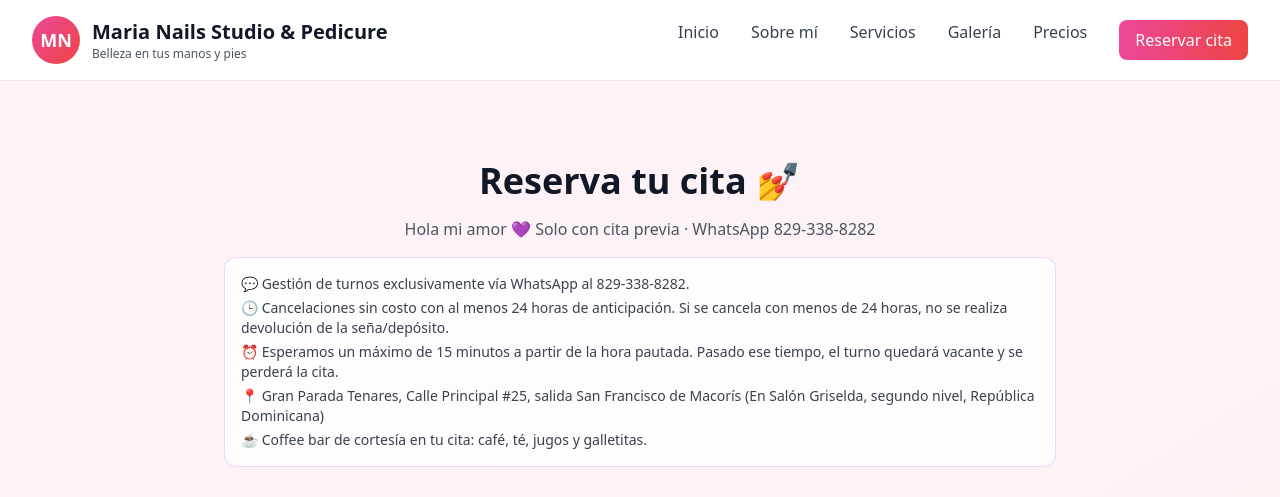
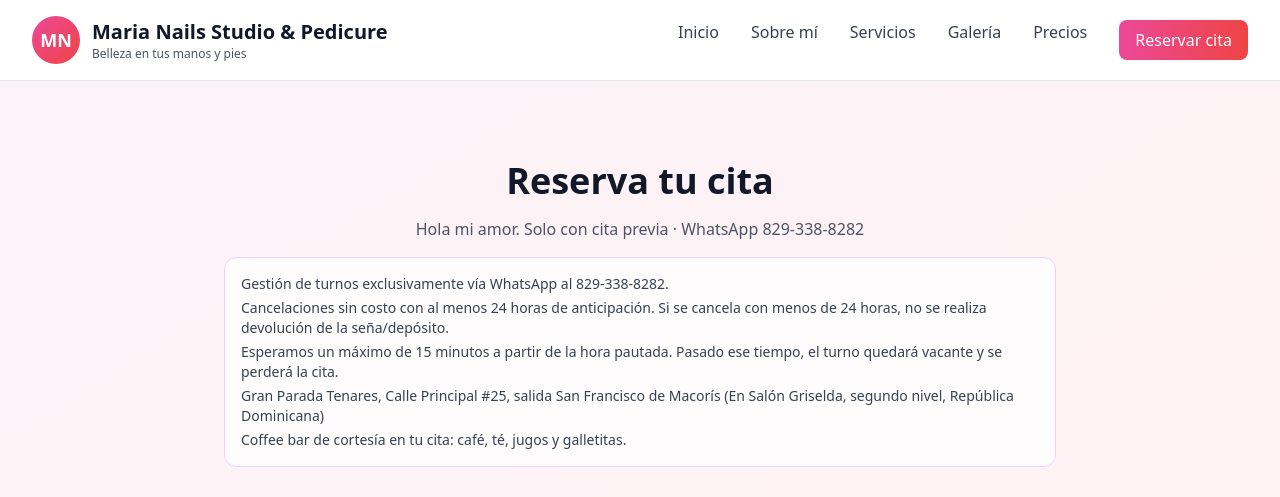
Before and after one commit to Juniorbp20/mariaNails2.0, a React (Vite) app: page /reserva in a window 1280 px wide. Shown: the top 497 px of the page. Built offline with nearby package versions, Linux system fonts and the light colour scheme; no server answers; the database is empty.

Commit message:
eliminar los emojis

```diff
--- a/src/components/Footer.tsx
+++ b/src/components/Footer.tsx
@@ -57,7 +57,7 @@ export default function Footer() {
             <h3 className="text-xl font-bold mb-4">{businessName}</h3>
             <p className="text-gray-400 text-sm">{footerDescription}</p>
             <p className="mt-3 text-xs text-purple-300">
-              ☕ Cortesía: {COURTESIES.join(' · ')}
+              Cortesía: {COURTESIES.join(' · ')}
             </p>
           </div>
 
--- a/src/components/GalleryImage.tsx
+++ b/src/components/GalleryImage.tsx
@@ -2,7 +2,7 @@
  * GalleryImage.tsx — Foto de trabajos con vista ampliada.
  *
  * Muestra la miniatura; al tocarla abre un modal a pantalla completa
- * (se cierra con ✕, clic fuera o tecla Escape).
+ * (se cierra con X, clic fuera o tecla Escape).
  */
 import { useCallback, useEffect, useState } from 'react';
 import { X } from 'lucide-react';
--- a/src/data/whatsappTemplates.ts
+++ b/src/data/whatsappTemplates.ts
@@ -38,7 +38,7 @@ export const WHATSAPP_TEMPLATES = {
 
   pagoTransferencia: `Hola María. Haré mi pago por transferencia Banreservas cuenta ${BUSINESS_INFO.bankAccount} a nombre de ${BUSINESS_INFO.bankHolder}. Te envío el comprobante. ¡Gracias!`,
 
-  direccion: `Estamos en ${BUSINESS_INFO.addressLine1} (${BUSINESS_INFO.addressLine2}). Te esperamos con cafecito, té, jugos y galletitas de cortesía ☕🍪💜`,
+  direccion: `Estamos en ${BUSINESS_INFO.addressLine1} (${BUSINESS_INFO.addressLine2}). Te esperamos con cafecito, té, jugos y galletitas de cortesía.`,
 };
 
 /** System prompt maestro: pégalo en ChatGPT/Claude/bots para clonar a la asistente. */
--- a/src/pages/About.tsx
+++ b/src/pages/About.tsx
@@ -85,9 +85,9 @@ export default function About() {
             <p className="text-gray-700">Dirección: {profile.address_line_1 || BUSINESS_INFO.addressLine1}</p>
             <p className="text-gray-700">{profile.address_line_2 || BUSINESS_INFO.addressLine2}</p>
             <p className="text-gray-700">Modalidad: {BUSINESS_INFO.modality}</p>
-            <p className="text-gray-700">☕ Cortesías: {COURTESIES.join(', ')}</p>
+            <p className="text-gray-700">Cortesías: {COURTESIES.join(', ')}</p>
             <p className="text-gray-700">
-              💳 {profile.payment_details || `Efectivo. Transferencia ${BUSINESS_INFO.bank} ${BUSINESS_INFO.bankAccount} (${BUSINESS_INFO.bankHolder})`}
+              {profile.payment_details || `Efectivo. Transferencia ${BUSINESS_INFO.bank} ${BUSINESS_INFO.bankAccount} (${BUSINESS_INFO.bankHolder})`}
             </p>
             {profile.maps_url && (
               <a
--- a/src/pages/Booking.tsx
+++ b/src/pages/Booking.tsx
@@ -157,18 +157,18 @@ export default function Booking() {
   return (
     <div className="min-h-screen bg-gradient-to-br from-pink-50 to-red-50 py-20">
       <div className="max-w-4xl mx-auto px-4 sm:px-6 lg:px-8">
-        <h1 className="text-4xl font-bold text-gray-900 mb-4 text-center">Reserva tu cita 💅</h1>
+        <h1 className="text-4xl font-bold text-gray-900 mb-4 text-center">Reserva tu cita</h1>
         <p className="text-center text-gray-600 mb-4">
-          Hola mi amor 💜 Solo con cita previa · WhatsApp {BUSINESS_INFO.phoneDisplay}
+          Hola mi amor. Solo con cita previa · WhatsApp {BUSINESS_INFO.phoneDisplay}
         </p>
         <div className="mb-8 rounded-xl border border-purple-200 bg-white/80 p-4 text-sm text-gray-700 space-y-1">
-          <p>💬 {POLICIES.bookingChannel}</p>
-          <p>🕒 {POLICIES.cancellation}</p>
-          <p>⏰ {POLICIES.punctuality}</p>
+          <p>{POLICIES.bookingChannel}</p>
+          <p>{POLICIES.cancellation}</p>
+          <p>{POLICIES.punctuality}</p>
           <p>
-            📍 {BUSINESS_INFO.addressLine1} ({BUSINESS_INFO.addressLine2})
+            {BUSINESS_INFO.addressLine1} ({BUSINESS_INFO.addressLine2})
           </p>
-          <p>☕ Coffee bar de cortesía en tu cita: café, té, jugos y galletitas.</p>
+          <p>Coffee bar de cortesía en tu cita: café, té, jugos y galletitas.</p>
         </div>
 
         <div className="mb-12 bg-white rounded-lg p-6 border border-gray-200">
@@ -435,15 +435,15 @@ export default function Booking() {
               </a>
             </p>
             <div className="mb-6 rounded-xl border border-purple-200 bg-purple-50 p-4 text-left text-sm text-gray-700">
-              <p className="font-semibold text-gray-900 mb-1">Para tu visita 💜</p>
+              <p className="font-semibold text-gray-900 mb-1">Para tu visita</p>
               <p>
-                📍 {BUSINESS_INFO.addressLine1} ({BUSINESS_INFO.addressLine2})
+                {BUSINESS_INFO.addressLine1} ({BUSINESS_INFO.addressLine2})
               </p>
               <p>
-                💳 Efectivo o transferencia {BUSINESS_INFO.bank} {BUSINESS_INFO.bankAccount} a
+                Efectivo o transferencia {BUSINESS_INFO.bank} {BUSINESS_INFO.bankAccount} a
                 nombre de {BUSINESS_INFO.bankHolder}.
               </p>
-              <p>☕ Te esperamos con cafecito, té, jugos y galletitas de cortesía.</p>
+              <p>Te esperamos con cafecito, té, jugos y galletitas de cortesía.</p>
             </div>
 
             <button
--- a/src/pages/Home.tsx
+++ b/src/pages/Home.tsx
@@ -51,7 +51,7 @@ export default function Home() {
           <h1 className="text-4xl md:text-5xl font-bold text-gray-900 mb-4">{heroTitle}</h1>
           <p className="text-lg text-gray-700 mb-4 max-w-2xl mx-auto">{heroSubtitle}</p>
           <p className="text-sm text-purple-700 mb-8">
-            ☕ Coffee bar de cortesía: {COURTESIES.join(' · ')} · {BUSINESS_INFO.addressLine1}
+            Coffee bar de cortesía: {COURTESIES.join(' · ')} · {BUSINESS_INFO.addressLine1}
           </p>
           <div className="flex flex-col sm:flex-row items-center justify-center gap-3">
             <Link
--- a/src/pages/PriceCatalog.tsx
+++ b/src/pages/PriceCatalog.tsx
@@ -25,7 +25,7 @@ const TABS: { key: TabKey; label: string }[] = [
   { key: 'gel', label: 'Gel y Pedicura' },
   { key: 'acrilico', label: 'Acrílico #1-#8' },
   { key: 'nailart', label: 'Nail Art' },
-  { key: 'info', label: 'Cortesías y Políticas ☕' },
+  { key: 'info', label: 'Cortesías y Políticas' },
 ];
 
 /** Convierte los precios oficiales en servicios ficticios si la BD viene vacía. */
@@ -189,7 +189,7 @@ export default function PriceCatalog() {
             <div>
               <h2 className="text-2xl font-bold text-gray-900 mb-1">Sistemas en gel y pedicura spa</h2>
               <p className="text-gray-600 mb-5 text-sm">
-                Brillo duradero y pedicura de 3 horas con máxima relajación + coffee bar ☕.
+                Brillo duradero y pedicura de 3 horas con máxima relajación + coffee bar.
               </p>
               {renderServiceCards(gelPedi, 'Pronto publicamos gel y pedicura. Escríbenos por WhatsApp.')}
             </div>
--- a/src/pages/Services.tsx
+++ b/src/pages/Services.tsx
@@ -212,7 +212,7 @@ export default function Services() {
               </div>
 
               <p className="text-xs text-gray-500 mb-4">
-                Incluye coffee bar de cortesía ☕ · Solo con cita previa · Tolerancia 15 min ·
+                Incluye coffee bar de cortesía · Solo con cita previa · Tolerancia 15 min ·
                 Cancela sin costo 24h antes.
               </p>
 
```
Also changed, not shown: src/components/AIAssistant.tsx (+9 -9 lines), index.html (line endings or trailing spaces).
